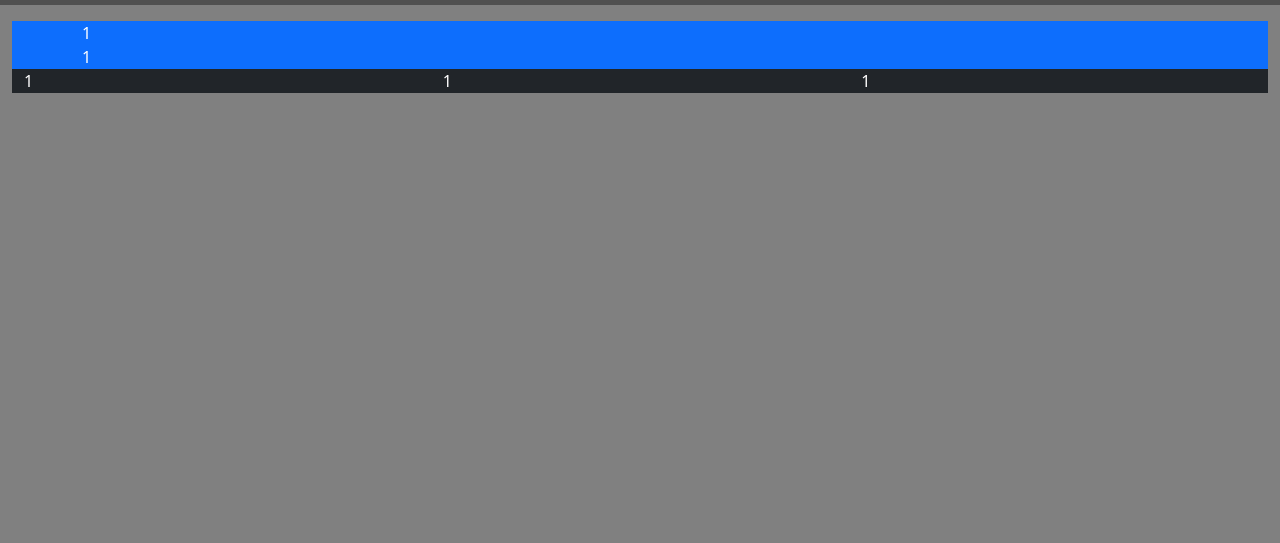
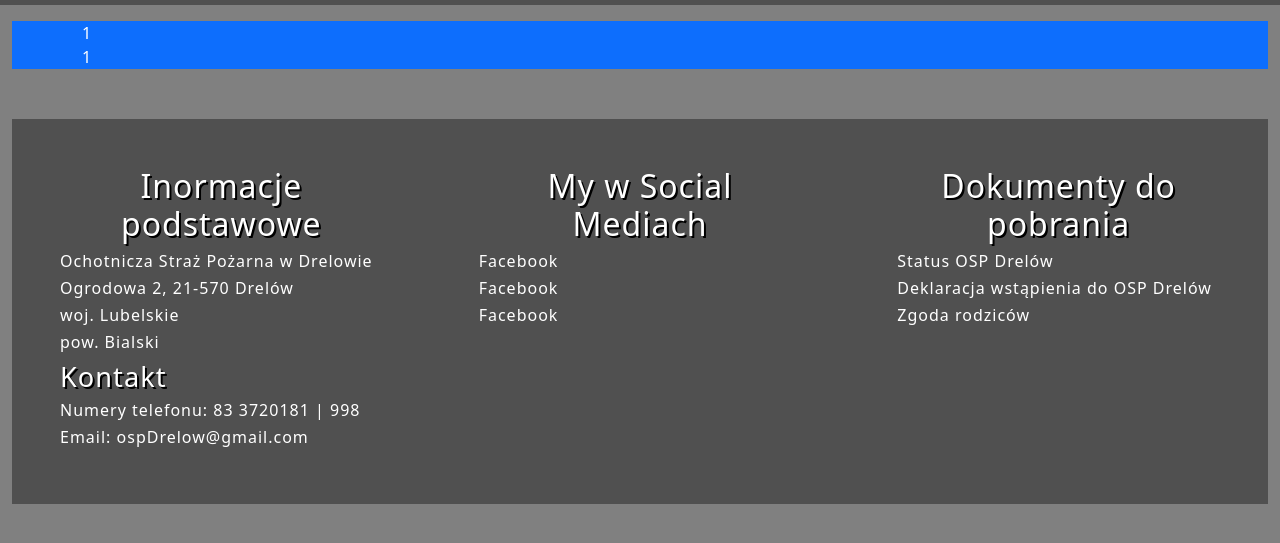
Before and after one commit to Viperek/OSP-KSRG-Drelow, a plain HTML site: page src/index.html in a window 1280 px wide. Shown: the part 79-622 px from the top of the page. Drawn offline with nearby package versions, Linux system fonts and the light colour scheme.

Commit message:
Create footer section, initially designed

```diff
--- a/src/index.html
+++ b/src/index.html
@@ -53,9 +53,28 @@
       </main>
       <footer class="footer container-fluid bg-dark">
         <div class="row">
-          <div class="col-12 col-md-4">1</div>
-          <div class="col-12 col-md-4">1</div>
-          <div class="col-12 col-md-4">1</div>
+          <div class="footer__item col-12 col-md-4 p-5">
+            <p class="footer__item__title h3 text-center">Inormacje podstawowe</p>
+            <p class="footer__item__text h6">Ochotnicza Straż Pożarna w Drelowie</p>
+            <p class="footer__item__text h6">Ogrodowa 2, 21-570 Drelów</p>
+            <p class="footer__item__text h6">woj. Lubelskie</p>
+            <p class="footer__item__text h6">pow. Bialski</p>
+            <p class="footer__item__sub-title h4">Kontakt</p>
+            <p class="footer__item__text h6">Numery telefonu: 83 3720181 | 998</p>
+            <p class="footer__item__text h6">Email: ospDrelow@gmail.com</p>
+          </div>
+          <div class="footer__item col-12 col-md-4 p-5">
+            <p class="footer__item__title h3 text-center">My w Social Mediach</p>
+            <p class="footer__item__text h6">Facebook</p>
+            <p class="footer__item__text h6">Facebook</p>
+            <p class="footer__item__text h6">Facebook</p>
+          </div>
+          <div class="footer__item col-12 col-md-4 p-5">
+            <p class="footer__item__title h3 text-center">Dokumenty do pobrania</p>
+            <p class="footer__item__text h6">Status OSP Drelów</p>
+            <p class="footer__item__text h6">Deklaracja wstąpienia do OSP Drelów</p>
+            <p class="footer__item__text h6">Zgoda rodziców</p>
+          </div>
         </div>
       </footer>
     </div>
--- a/src/styles/_footer.scss
+++ b/src/styles/_footer.scss
@@ -1,3 +1,15 @@
 .footer {
-  bottom: 0;
+  margin-top: 50px;
+  &__item {
+    letter-spacing: 1px;
+    background-color: $nav-color;
+    &__title {
+      text-shadow: 2px 2px black;
+      font-size: 2em;
+    }
+    &__sub-title {
+      text-shadow: 2px 2px black;
+      font-size: 1.7em;
+    }
+  }
 }
```
Also changed, not shown: src/styles/style.css, 1 other file.
